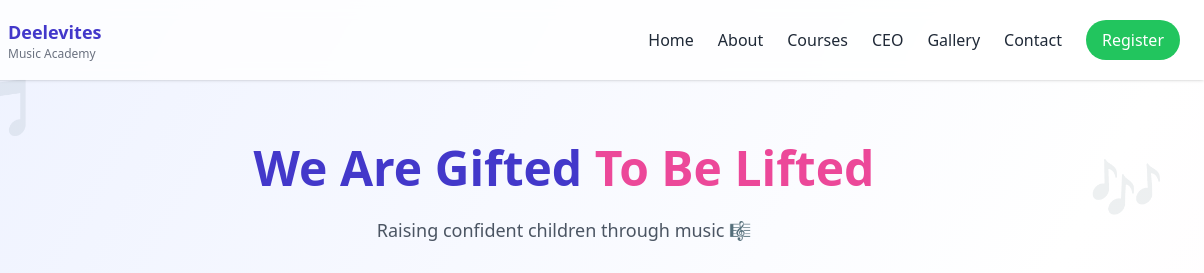
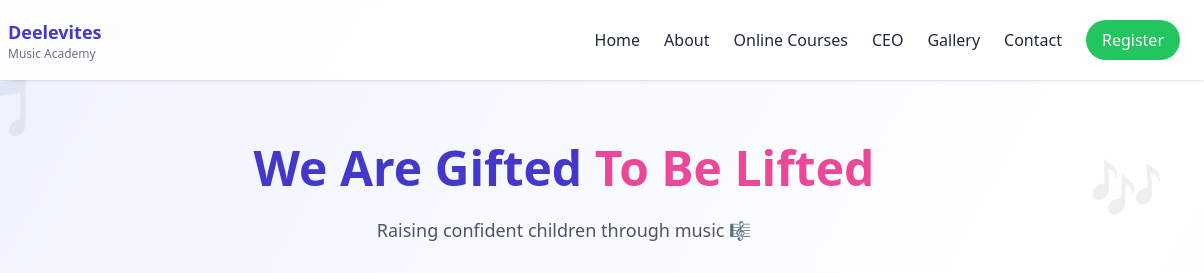
Before and after one commit to pharmmiracle123/DeLevite-Music-Academy, a plain HTML site: page index.html in a window 1280 px wide. Shown: the top 273 px of the page, 76-1280 px from the left. Drawn offline with nearby package versions, Linux system fonts and the light colour scheme.

Commit message:
Update index.html

```diff
--- a/index.html
+++ b/index.html
@@ -58,7 +58,7 @@ tailwind.config = {
     <div class="hidden md:flex gap-6 items-center font-medium">
       <a href="#home">Home</a>
       <a href="about.html">About</a>
-      <a href="courses.html">Courses</a>
+      <a href="courses.html">Online Courses</a>
       <a href="#ceo">CEO</a>
       <a href="gallery.html">Gallery</a>
       <a href="#contact">Contact</a>
@@ -81,7 +81,7 @@ tailwind.config = {
     <nav class="flex flex-col gap-6 text-lg mt-10">
       <a href="#home">Home</a>
       <a href="about.html">About</a>
-      <a href="courses.html">Courses</a>
+      <a href="courses.html">Online Courses</a>
       <a href="#ceo">CEO</a>
       <a href="gallery.html">Gallery</a>
       <a href="#contact">Contact</a>
```
